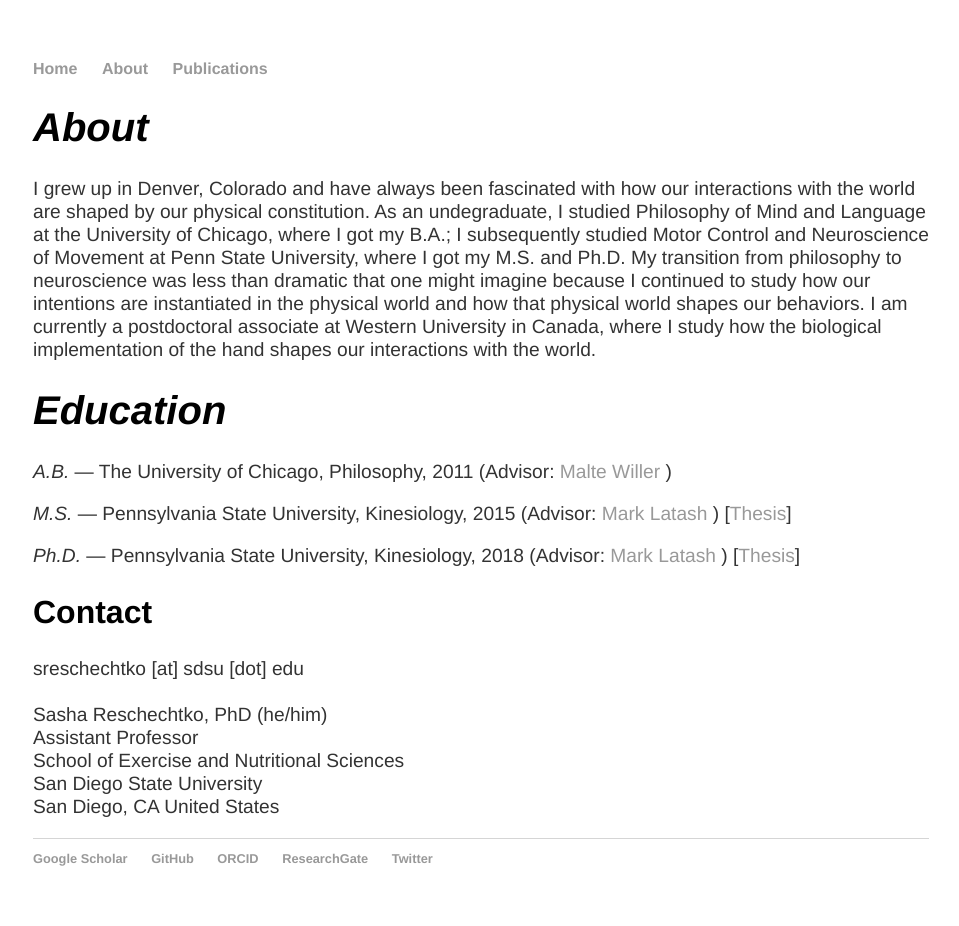
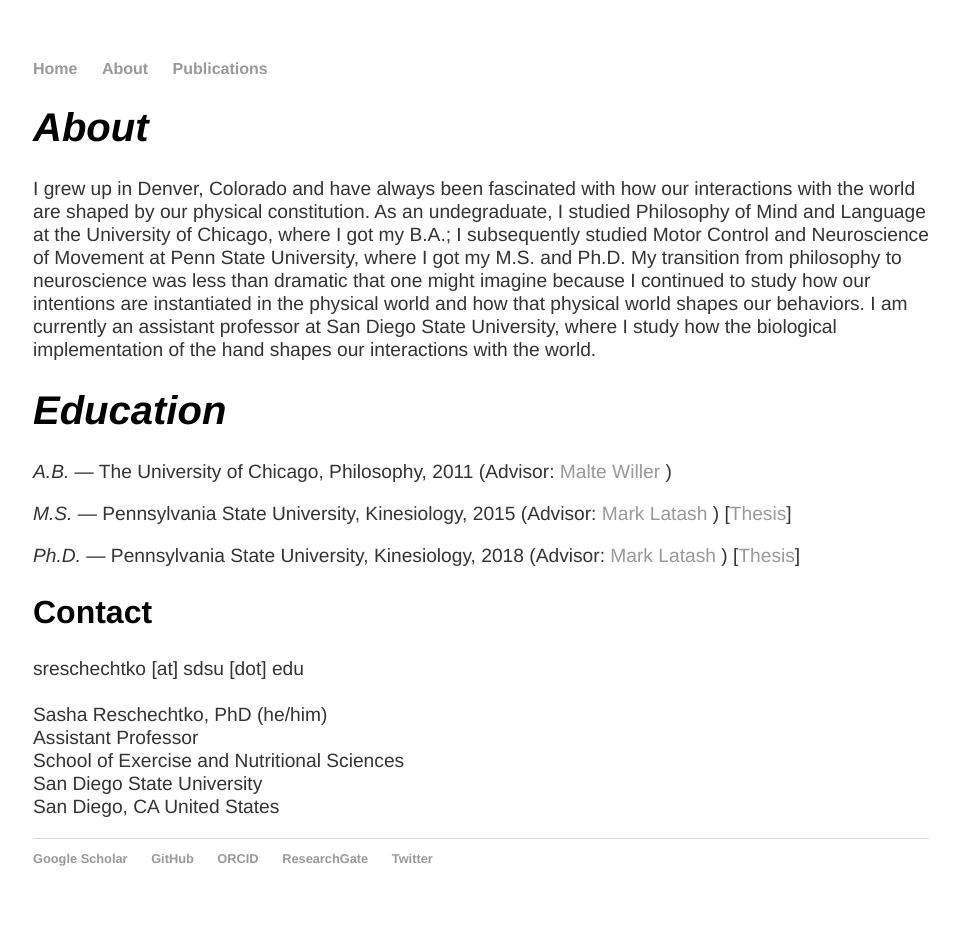
Before and after one commit to sreschechtko/sreschechtko.github.io, a Jekyll site: the page built from about.html, in a window 1280 px wide. Shown: the whole page, without its empty margins (159-1118 px from the left). Built offline with Jekyll 4.4.1, drawn with Linux system fonts in a browser that asks for light colours.

Commit message:
Update about.html

```diff
--- a/about.html
+++ b/about.html
@@ -4,7 +4,7 @@ title: Sasha Reschechtko - About
 ---
 <div class="blurb">
 	<h1>About</h1>
-  <p>I grew up in Denver, Colorado and have always been fascinated with how our interactions with the world are shaped by our physical constitution. As an undegraduate, I studied Philosophy of Mind and Language at the University of Chicago, where I got my B.A.; I subsequently studied Motor Control and Neuroscience of Movement at Penn State University, where I got my M.S. and Ph.D. My transition from philosophy to neuroscience was less than dramatic that one might imagine because I continued to study how our intentions are instantiated in the physical world and how that physical world shapes our behaviors. I am currently a postdoctoral associate at Western University in Canada, where I study how the biological implementation of the hand shapes our interactions with the world.</p>
+  <p>I grew up in Denver, Colorado and have always been fascinated with how our interactions with the world are shaped by our physical constitution. As an undegraduate, I studied Philosophy of Mind and Language at the University of Chicago, where I got my B.A.; I subsequently studied Motor Control and Neuroscience of Movement at Penn State University, where I got my M.S. and Ph.D. My transition from philosophy to neuroscience was less than dramatic that one might imagine because I continued to study how our intentions are instantiated in the physical world and how that physical world shapes our behaviors. I am currently an assistant professor at San Diego State University, where I study how the biological implementation of the hand shapes our interactions with the world.</p>
 	<p></p>
 	<h1>Education</h1>
 	<p><i>A.B.</i> — The University of Chicago, Philosophy, 2011 (Advisor: <a href = "http://maltewiller.net" target = "_blank"> Malte Willer </a>)</p>
```
